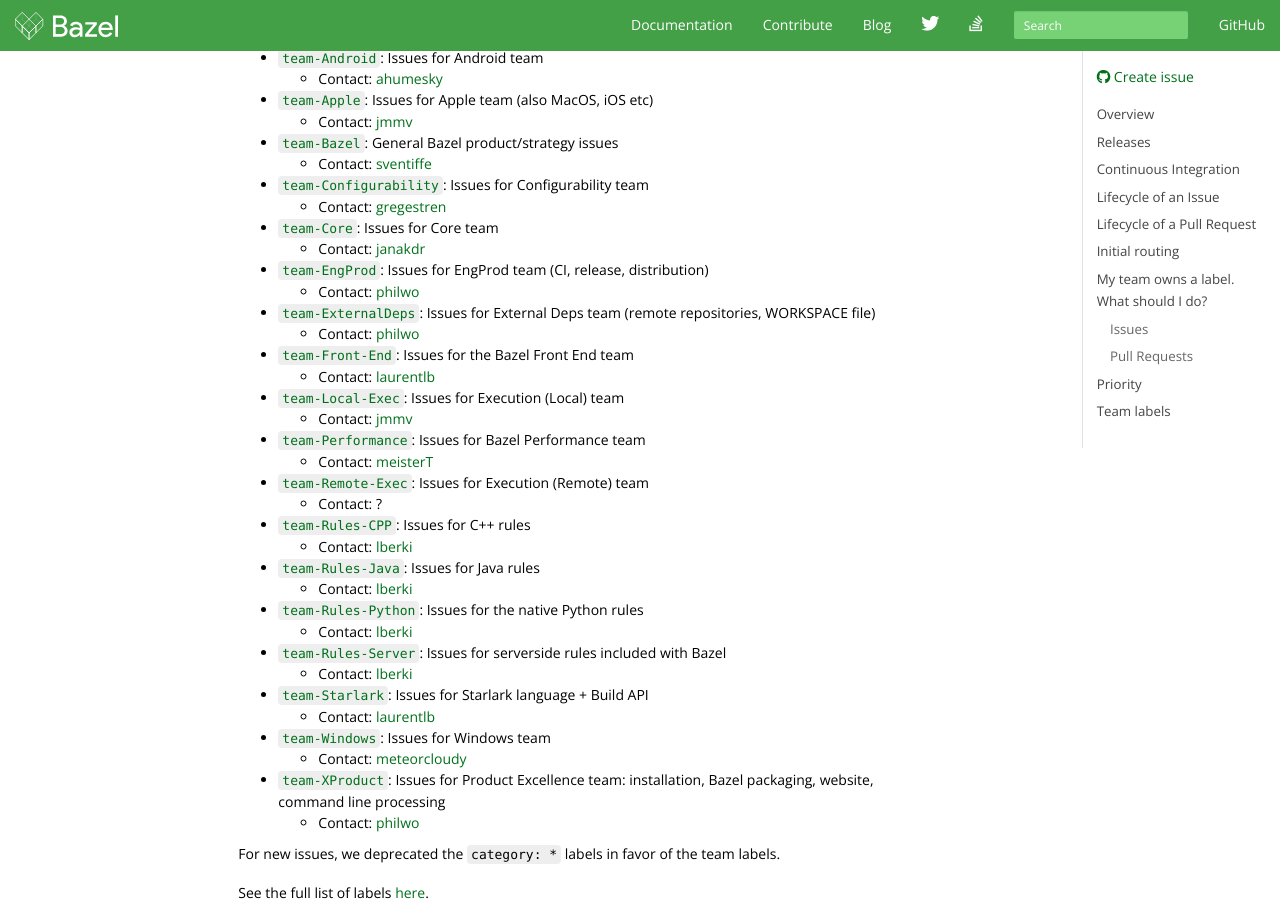
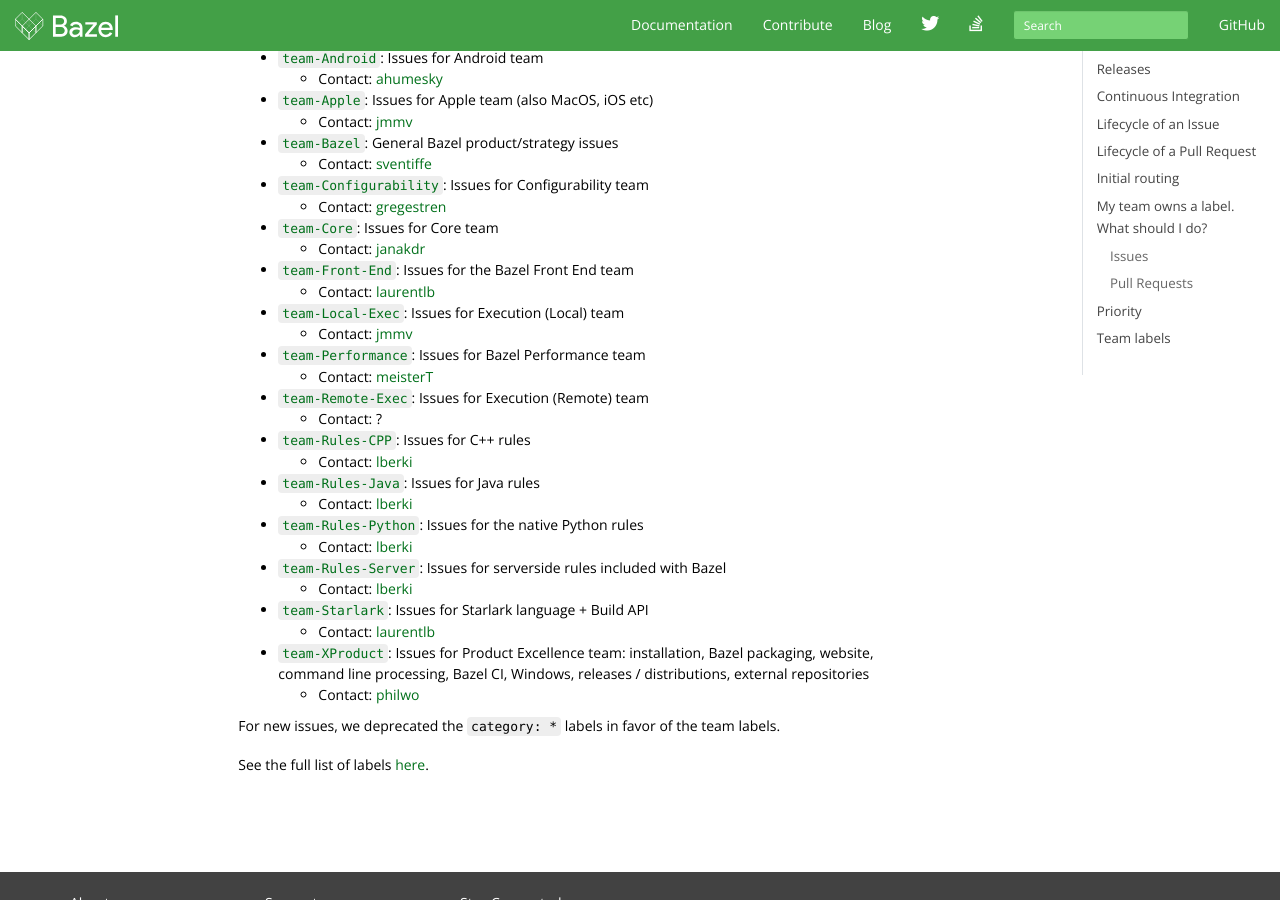
Before and after one commit to bazelbuild/bazel-website, a Jekyll site: the page built from maintaining/maintainers-guide.md, in a window 1280 px wide and 900 px high, scrolled down 3721 px. Built offline with Jekyll 4.4.1, drawn with Linux system fonts in a browser that asks for light colours; nearby versions of some CDN libraries; library files that are not in the unit come from our copies; comment, search, counter and statistics services are not loaded; the table of contents is made by our own code.

Commit message:
Merge team-EngProd, team-Windows, team-ExternalDeps into team-XProduct (#253)
* Merge team-EngProd and team-ExternalDeps into team-XProduct

We are one team, not three teams and it's annoying to keep an eye on three different team labels.

The "team" labels should be about actual teams, further categorization (e.g. by feature areas) can be done with other labels.

* Also merge team-Windows into team-XProduct

```diff
--- a/maintaining/maintainers-guide.md
+++ b/maintaining/maintainers-guide.md
@@ -211,11 +211,6 @@
     * Contact: [gregestren](https://github.com/gregestren)
 *   [`team-Core`](https://github.com/bazelbuild/bazel/labels/team-Core): Issues for Core team
     * Contact: [janakdr](https://github.com/janakdr)
-*   [`team-EngProd`](https://github.com/bazelbuild/bazel/labels/team-Engprod): Issues for EngProd team (CI, release, distribution)
-    * Contact: [philwo](https://github.com/philwo)
-*   [`team-ExternalDeps`](https://github.com/bazelbuild/bazel/labels/team-ExternalDeps): Issues for External Deps team (remote repositories,
-    WORKSPACE file)
-    * Contact: [philwo](https://github.com/philwo)
 *   [`team-Front-End`](https://github.com/bazelbuild/bazel/labels/team-Front-End): Issues for the Bazel Front End team
     * Contact: [laurentlb](https://github.com/laurentlb)
 *   [`team-Local-Exec`](https://github.com/bazelbuild/bazel/labels/team-Local-Exec): Issues for Execution (Local) team
@@ -234,9 +229,7 @@
     * Contact: [lberki](https://github.com/lberki)
 *   [`team-Starlark`](https://github.com/bazelbuild/bazel/labels/team-Starlark): Issues for Starlark language + Build API
     * Contact: [laurentlb](https://github.com/laurentlb)
-*   [`team-Windows`](https://github.com/bazelbuild/bazel/labels/team-Windows): Issues for Windows team
-    * Contact: [meteorcloudy](https://github.com/meteorcloudy)
-*   [`team-XProduct`](https://github.com/bazelbuild/bazel/labels/team-XProduct): Issues for Product Excellence team: installation, Bazel packaging, website, command line processing
+*   [`team-XProduct`](https://github.com/bazelbuild/bazel/labels/team-XProduct): Issues for Product Excellence team: installation, Bazel packaging, website, command line processing, Bazel CI, Windows, releases / distributions, external repositories
     * Contact: [philwo](https://github.com/philwo)
 
 For new issues, we deprecated the `category: *` labels in favor of the team labels.
```
